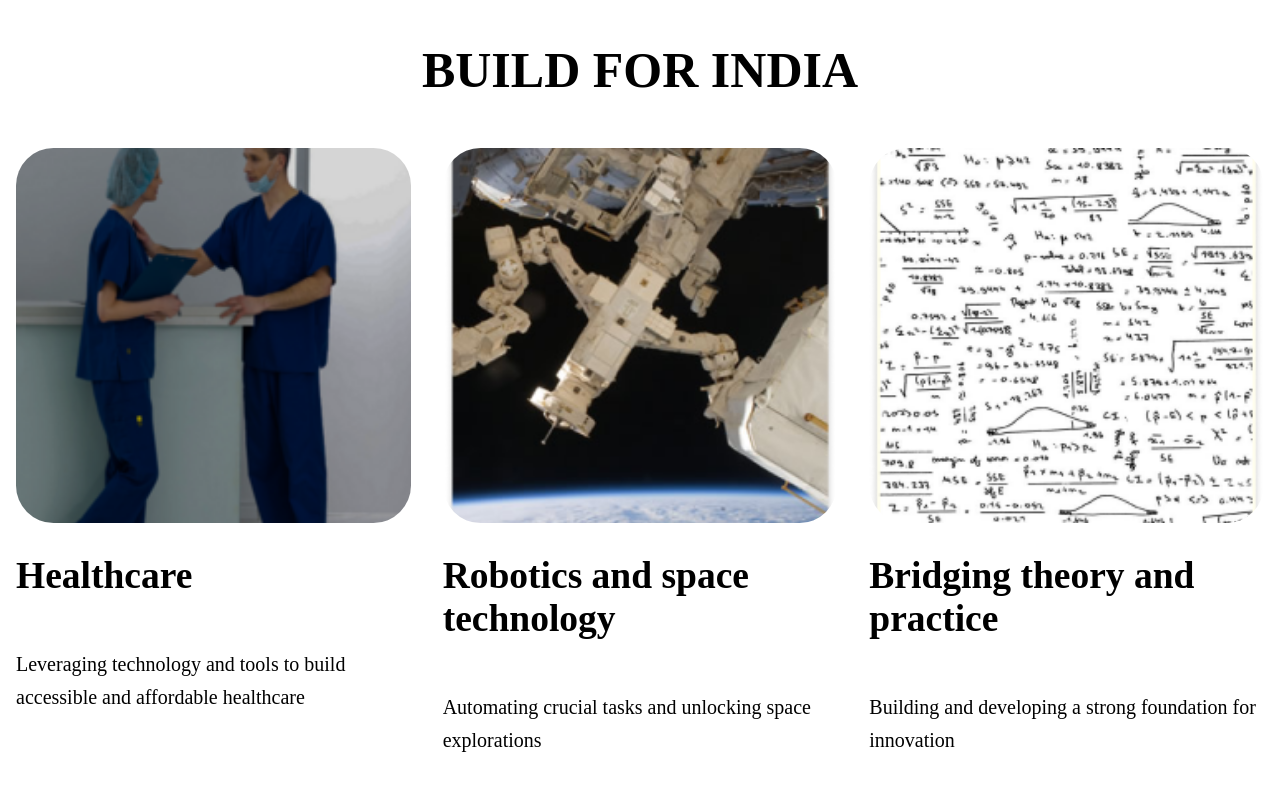
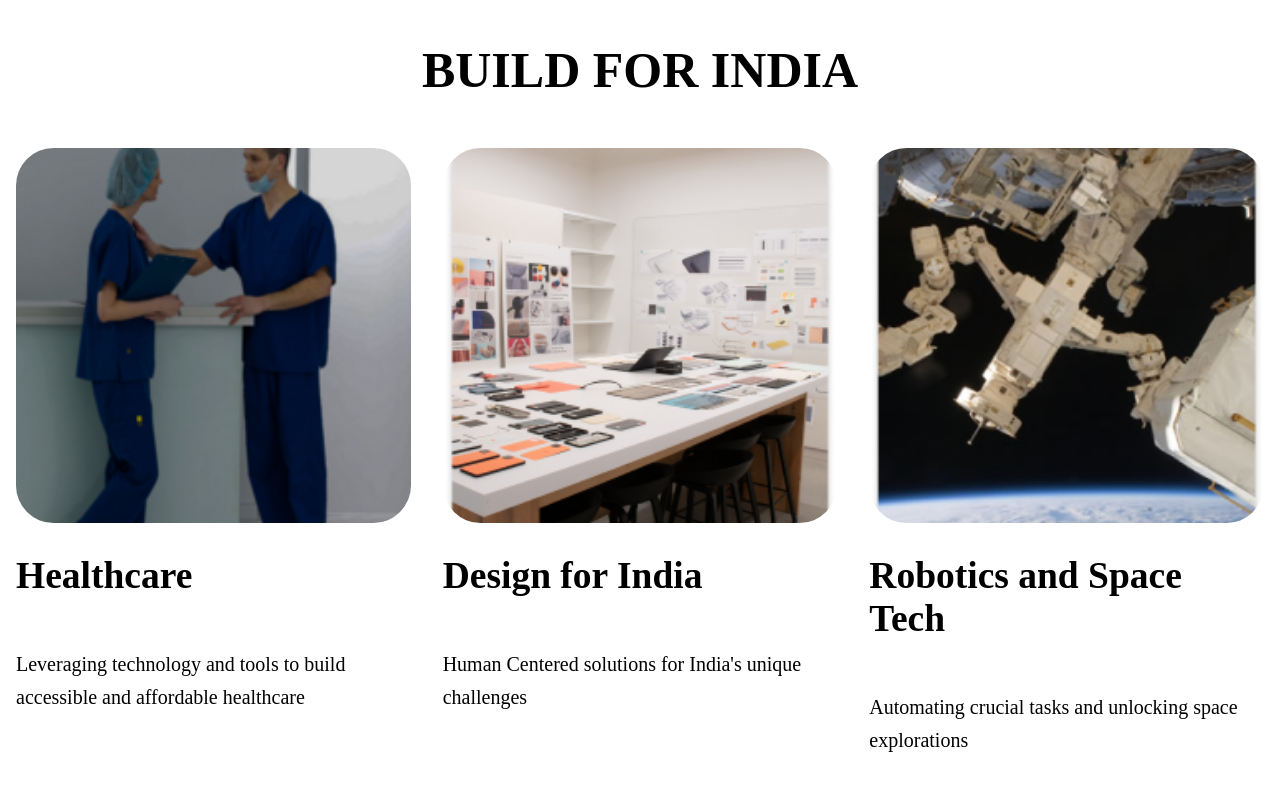
Before and after one commit to divyansh-4/RIISE_24, a React (Create React App) app in the folder riise/: page /healthcare in a window 1280 px wide. Shown: the part 1025-1815 px from the top of the page. Built offline with nearby package versions, Linux system fonts and the light colour scheme; a web font is replaced by a local one.

Commit message:
Added missing themes

```diff
--- a/riise/src/components/Themes.js
+++ b/riise/src/components/Themes.js
@@ -29,7 +29,13 @@ const ThemePage = () => {
           />
         </Link>
         <Card
-          title={<h2>Robotics and space technology</h2>}
+          title={<h2>Design for India</h2>}
+          body="Human Centered solutions for India's unique challenges"
+          image={image1}
+          alt="India"
+        />
+        <Card
+          title={<h2>Robotics and Space Tech</h2>}
           body="Automating crucial tasks and unlocking space explorations"
           image={image2}
           alt="India"
```
